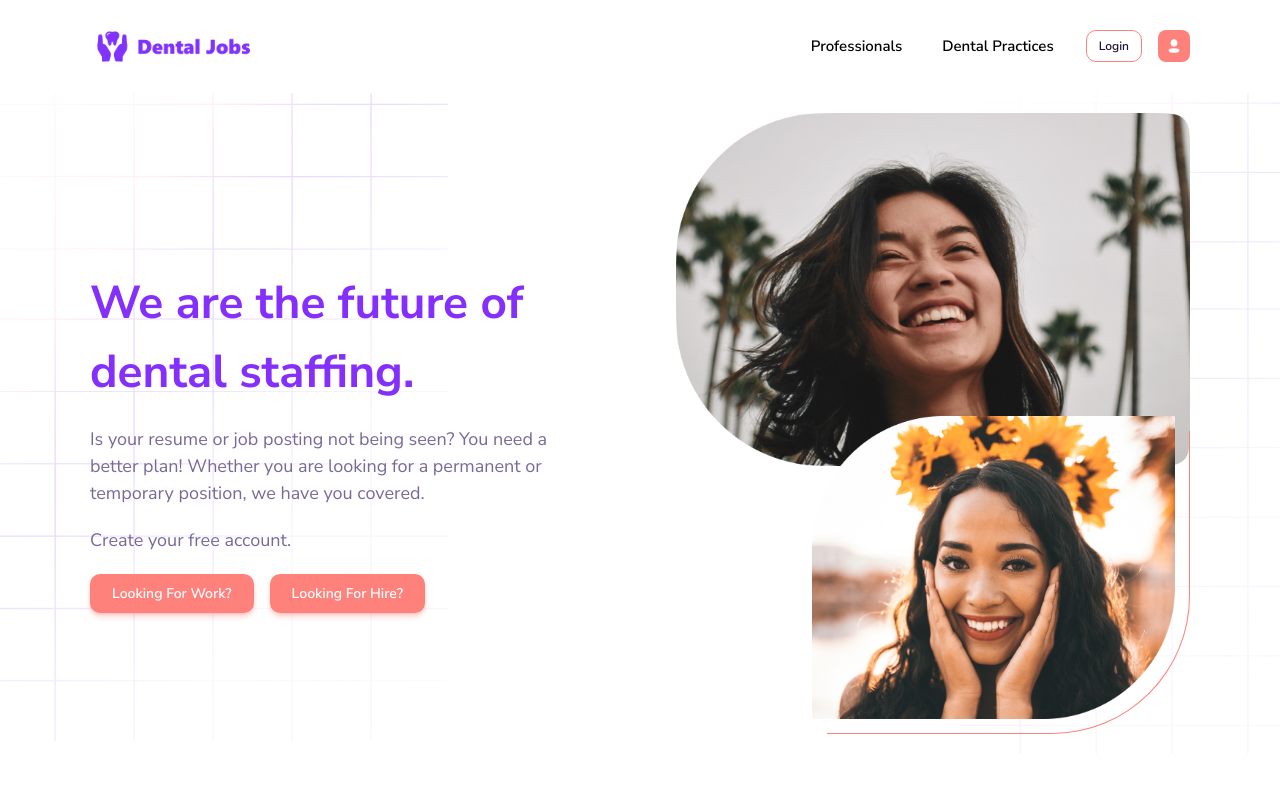
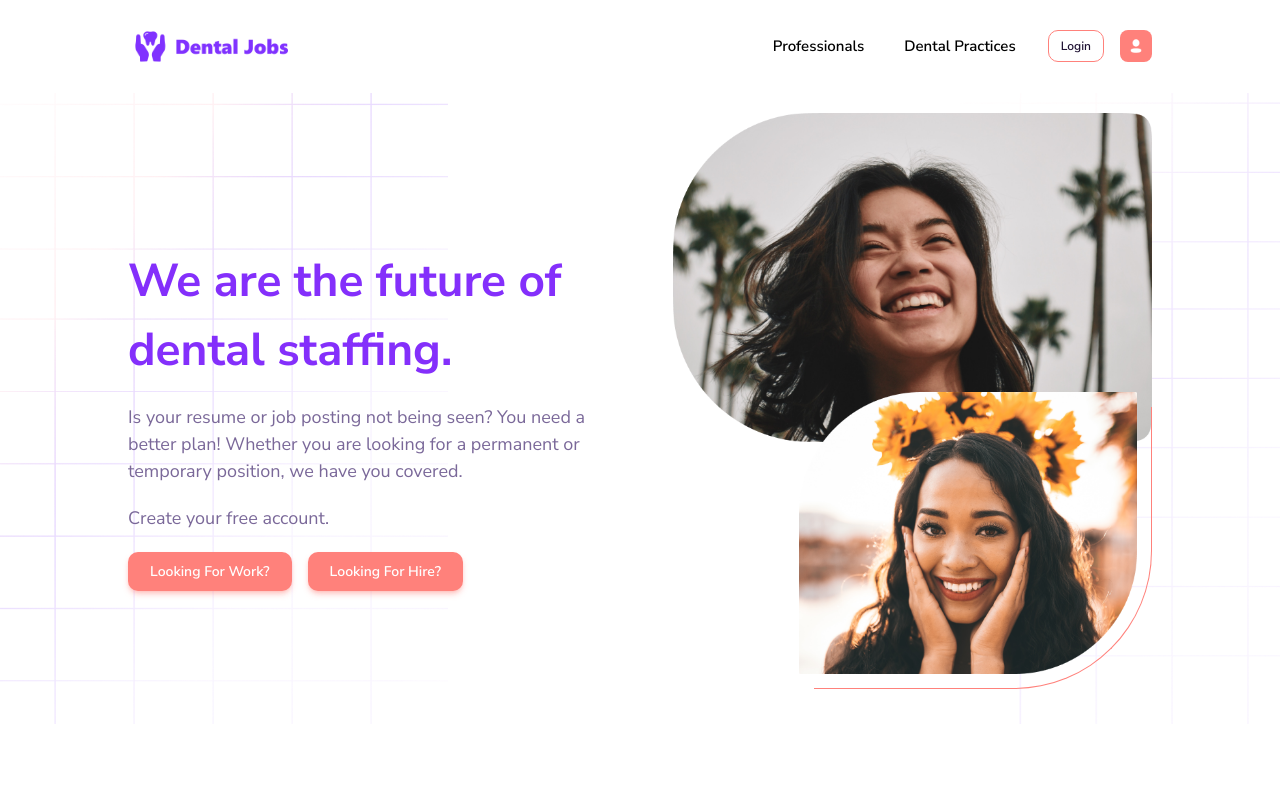
Before and after one commit to Muhammad-Adnan71/devion, a Next.js app: page / in a window 1280 px wide. Shown: the top 800 px of the page. Built offline with nearby package versions, Linux system fonts and the light colour scheme.

Commit message:
changes in container

```diff
--- a/components/slides/testimonialSlide.tsx
+++ b/components/slides/testimonialSlide.tsx
@@ -13,7 +13,7 @@ function TestimonialSlide({
   company: string;
 }) {
   return (
-    <div className="py-16 px-24 mt-10 rounded-[250px] border-2 border-primary-color flex justify-between items-start bg-white">
+    <div className="py-16 px-24 mt-14 rounded-[250px] border-2 border-primary-color flex justify-between items-start bg-white">
       <div className="w-[40%]  ">
         <Image
           src={image}
--- a/styles/globals.css
+++ b/styles/globals.css
@@ -40,5 +40,6 @@
 }
 
 .container {
-    max-width: 1100px;
+    max-width: 1024px;
+    width: 80%;
 }
```
